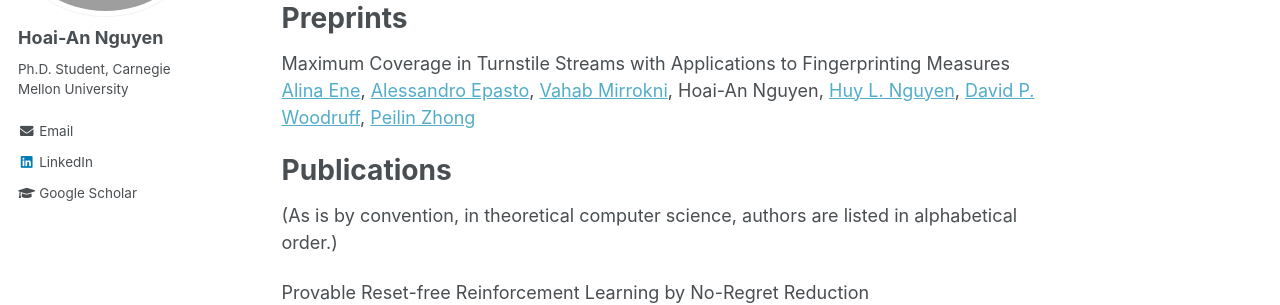
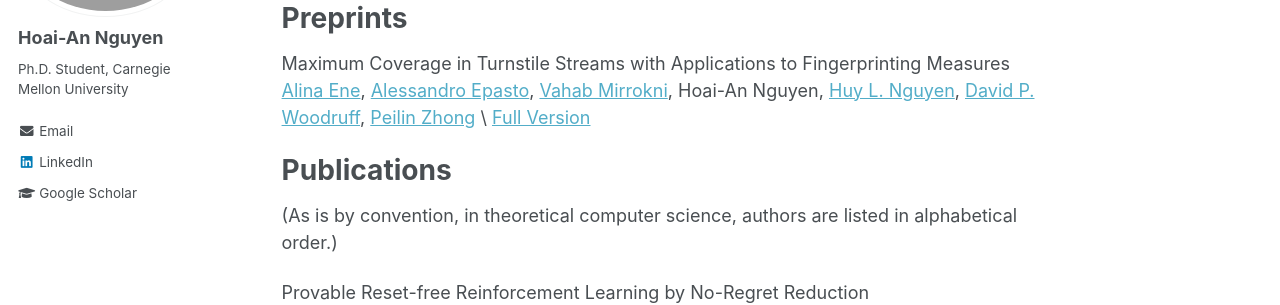
Before and after one commit to hoai77/hoai77.github.io, a Jekyll site: the page built from _pages/about.md, in a window 1280 px wide and 900 px high, scrolled down 450 px. Shown: the part 153-458 px from the top of the window. Built offline with Jekyll 4.4.1, drawn with Linux system fonts in a browser that asks for light colours.

Commit message:
adding link

```diff
--- a/_pages/about.md
+++ b/_pages/about.md
@@ -21,7 +21,8 @@ Email: hnnguyen(at)andrew.cmu.edu, [CV](../files/Hoaian_Nguyen_CV.pdf)
 Preprints
 =========
 Maximum Coverage in Turnstile Streams with Applications to Fingerprinting Measures \\
-[Alina Ene](https://cs-people.bu.edu/aene/), [Alessandro Epasto](https://epasto.org/), [Vahab Mirrokni](https://people.csail.mit.edu/mirrokni/Welcome.html), Hoai-An Nguyen, [Huy L. Nguyen](https://www.khoury.northeastern.edu/home/hlnguyen/), [David P. Woodruff](https://www.cs.cmu.edu/~dwoodruf/), [Peilin Zhong](https://research.google/people/108328/?&type=google)
+[Alina Ene](https://cs-people.bu.edu/aene/), [Alessandro Epasto](https://epasto.org/), [Vahab Mirrokni](https://people.csail.mit.edu/mirrokni/Welcome.html), Hoai-An Nguyen, [Huy L. Nguyen](https://www.khoury.northeastern.edu/home/hlnguyen/), [David P. Woodruff](https://www.cs.cmu.edu/~dwoodruf/), [Peilin Zhong](https://research.google/people/108328/?&type=google) \\
+[Full Version](https://arxiv.org/abs/2504.18394)
 
 Publications
 ============
```
